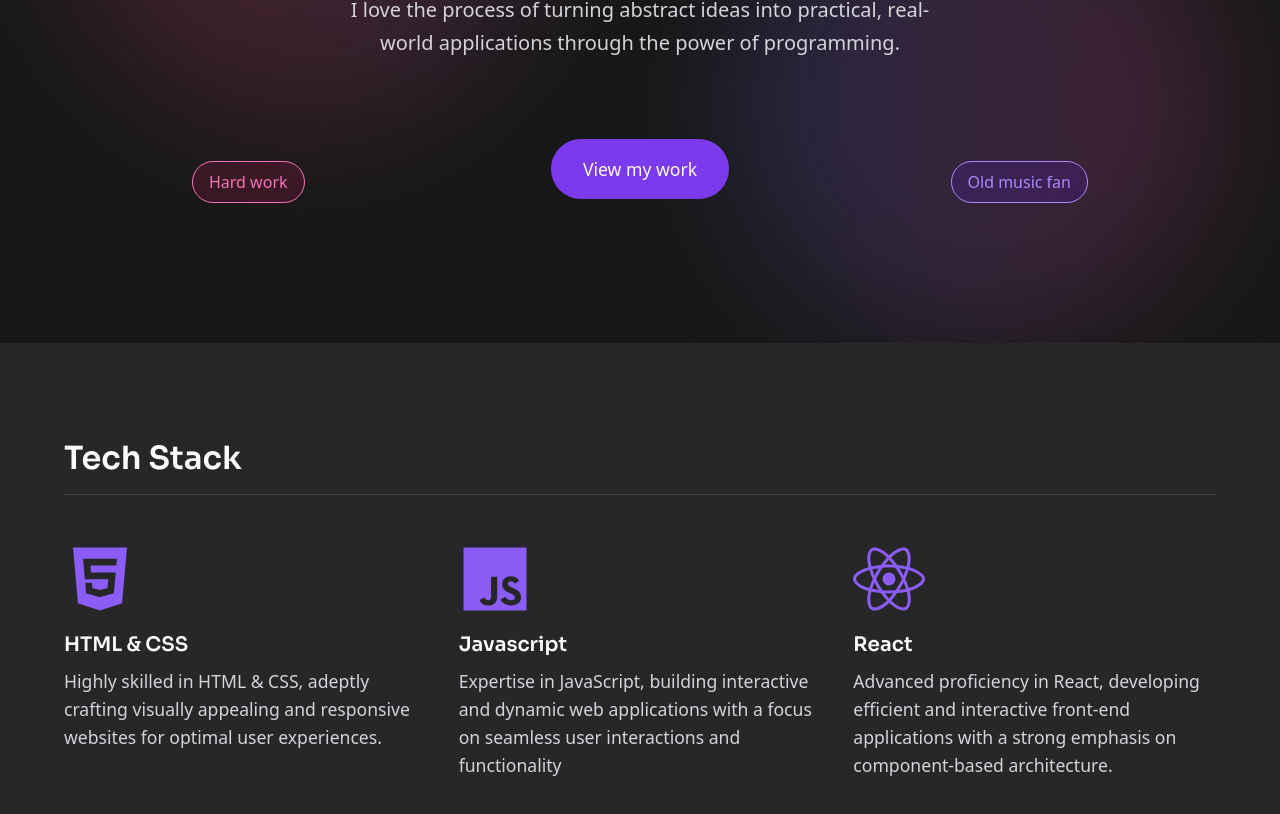
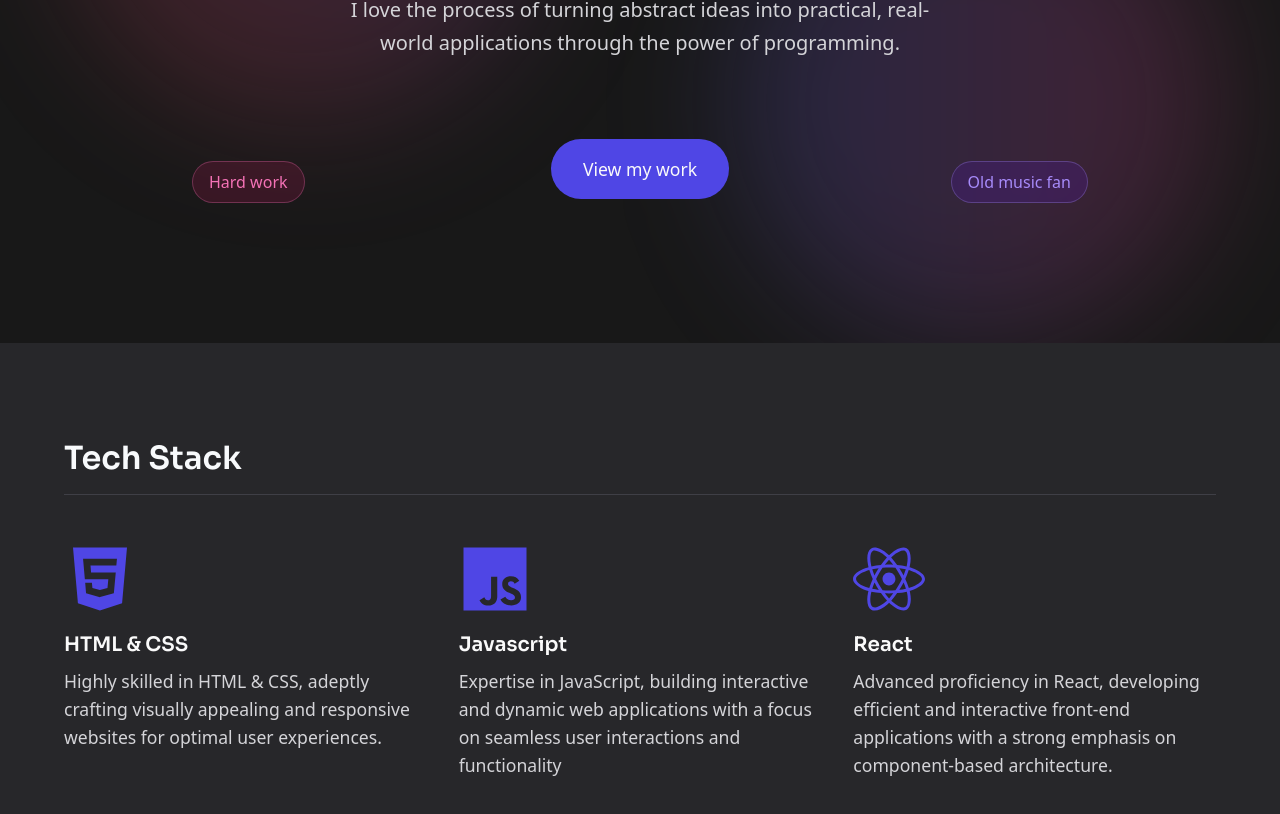
Before and after one commit to chrisvn188/my-portfolio, a React (Vite) app: page / in a window 1280 px wide. Shown: the part 438-1252 px from the top of the page. Built offline with nearby package versions, Linux system fonts and the light colour scheme.

Commit message:
Make mobile nav slide in from right side of screen

```diff
--- a/src/App.jsx
+++ b/src/App.jsx
@@ -35,7 +35,7 @@ function App() {
           <Hero />
           <TechStack />
         </Main>
-        {isSidebarOpen && <Sidebar navLinks={navLinks} />}
+        <Sidebar navLinks={navLinks} />
       </div>
     </NavigationContext.Provider>
   )
--- a/src/components/Hero.jsx
+++ b/src/components/Hero.jsx
@@ -29,7 +29,7 @@ function HeroText() {
           real-world applications through the power of programming.
         </p>
         <button
-          className="c-button mt-14 md:mt-16 lg:mt-20 bg-violet-600 text-clamp-base text-zinc-50"
+          className="c-button mt-14 md:mt-16 lg:mt-20 bg-indigo-600 text-clamp-base text-zinc-50"
           href="#projects">
           View my work
         </button>
--- a/src/components/Sidebar.jsx
+++ b/src/components/Sidebar.jsx
@@ -5,10 +5,13 @@ import { useContext } from 'react'
 import SocialLinks from './SocialLinks'
 
 const Sidebar = ({ navLinks }) => {
-  const { closeSidebar, handleClickNavLink } = useContext(NavigationContext)
+  const { closeSidebar, handleClickNavLink, isSidebarOpen } =
+    useContext(NavigationContext)
+  let positionClass = isSidebarOpen ? 'right-0' : '-right-full'
 
   return (
-    <aside className="fixed top-0 left-0 w-full h-dvh bg-zinc-900 grid place-items-center">
+    <aside
+      className={`fixed top-0 ${positionClass} w-full h-dvh bg-zinc-900 grid place-items-center transition-all`}>
       <div className="w-full flex flex-col items-center gap-16">
         <ul className="flex flex-col gap-4 w-full">
           {navLinks.map((navLink) => (
@@ -26,7 +29,7 @@ const Sidebar = ({ navLinks }) => {
         <SocialLinks />
       </div>
       <button
-        className="absolute top-4 right-4"
+        className="absolute top-6 right-6"
         onClick={closeSidebar}
         aria-label="close mobile nav">
         <IoClose className="text-3xl" />
--- a/src/components/TechStack.jsx
+++ b/src/components/TechStack.jsx
@@ -17,7 +17,7 @@ function StackList() {
     <ul className="grid sm:grid-cols-2 lg:grid-cols-3 gap-8">
       {techStack.map(({ id, Icon, name, description }) => (
         <div key={id}>
-          <Icon className="text-7xl text-violet-500" />
+          <Icon className="text-7xl text-indigo-600" />
           <h3 className="pt-4 pb-2 text-xl font-semibold text-zinc-50">
             {name}
           </h3>
--- a/src/components/decorations/TextPill.jsx
+++ b/src/components/decorations/TextPill.jsx
@@ -4,18 +4,18 @@ const TextPill = ({ className, children, color }) => {
   switch (color) {
     case 'orange':
       colorClasses =
-        'lg:text-orange-400 lg:border-orange-400 lg:bg-orange-900/30'
+        'lg:text-orange-400 lg:border-orange-400/30 lg:bg-orange-900/30'
       break
     case 'violet':
       colorClasses =
-        'lg:text-violet-400 lg:border-violet-400 lg:bg-violet-900/30'
+        'lg:text-violet-400 lg:border-violet-400/30 lg:bg-violet-900/30'
       break
     case 'pink':
-      colorClasses = 'lg:text-pink-400 lg:border-pink-400 lg:bg-pink-900/30'
+      colorClasses = 'lg:text-pink-400 lg:border-pink-400/30 lg:bg-pink-900/30'
       break
     case 'yellow':
       colorClasses =
-        'lg:text-yellow-400 lg:border-yellow-400 lg:bg-yellow-900/30'
+        'lg:text-yellow-400 lg:border-yellow-400/30 lg:bg-yellow-900/30'
       break
   }
   let ownClasses =
```
